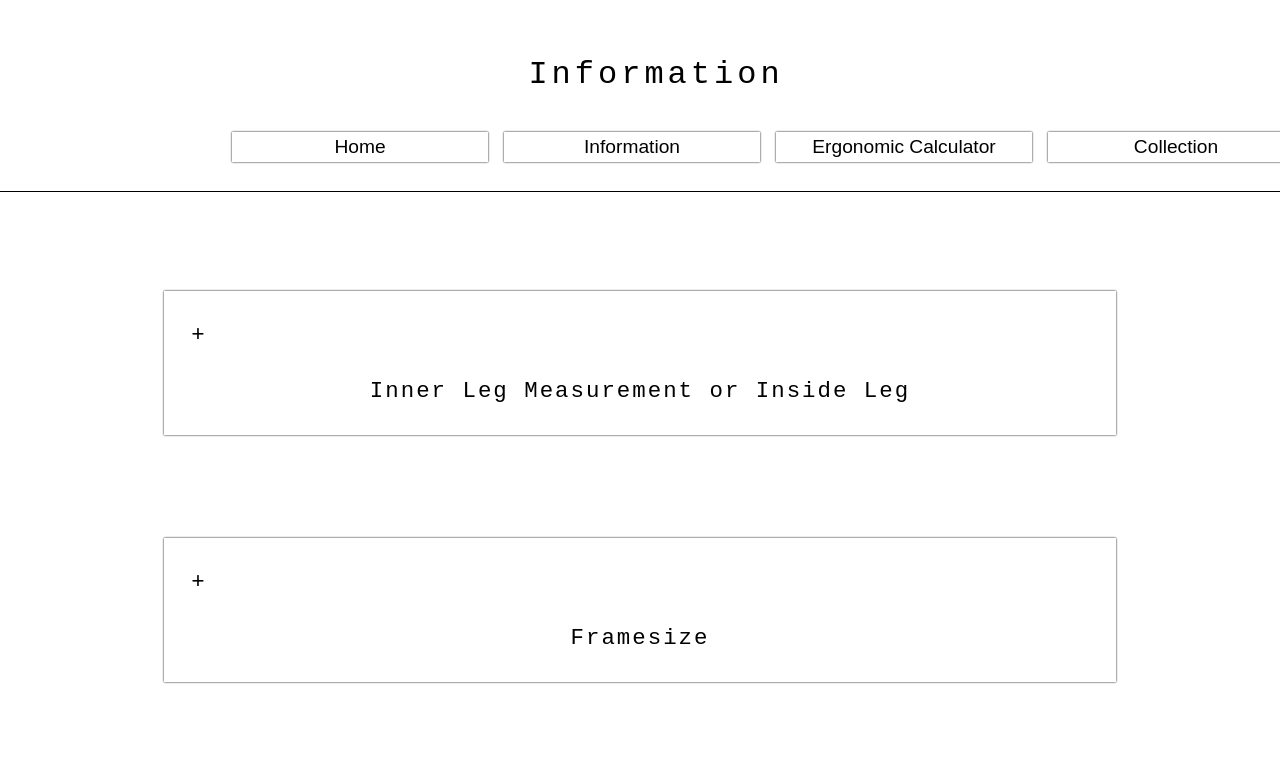
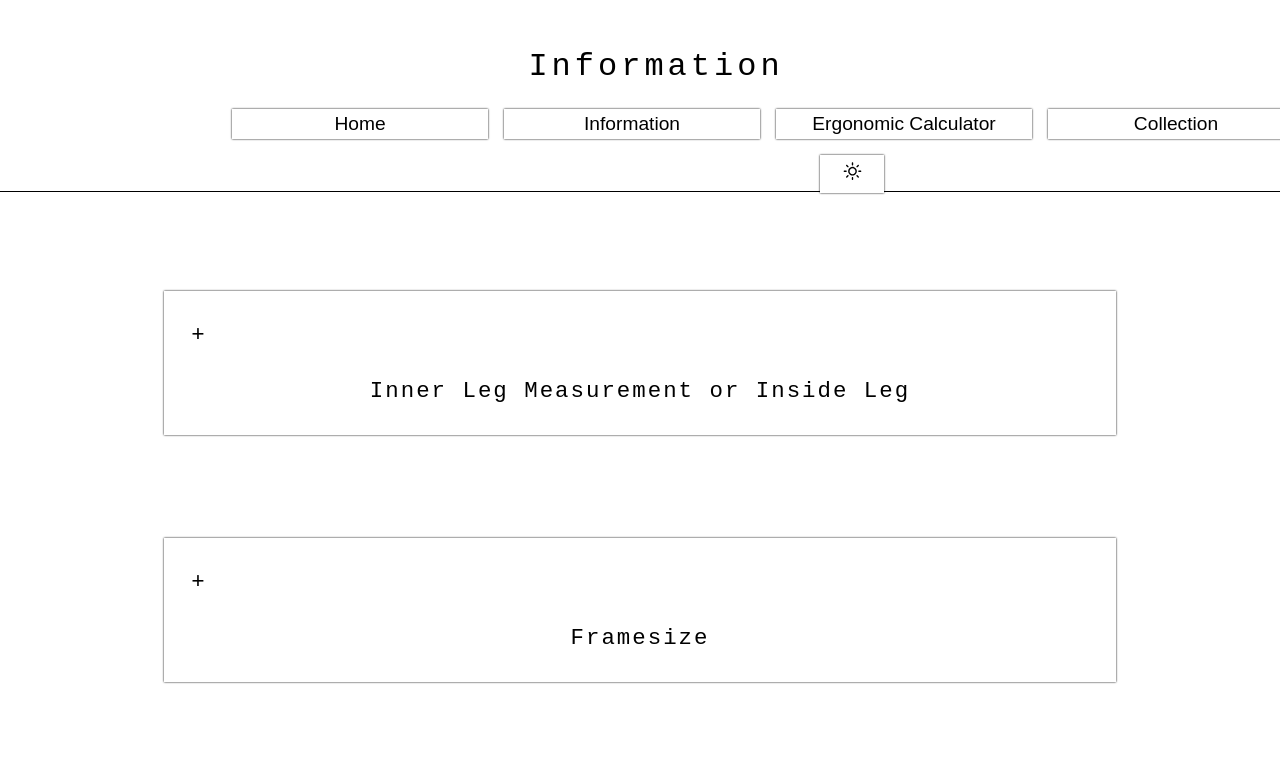
Before and after one commit to thisKonrad/bike_geometry, a Next.js app: page /info in a window 1280 px wide. Shown: the top 781 px of the page. Built offline with nearby package versions, Linux system fonts and the light colour scheme.

Commit message:
Dark Mode Done! ::::::::::::::

```diff
--- /dev/null
+++ b/components/DarkModeToggle/index.jsx
@@ -0,0 +1,22 @@
+/* :::: DARK MODE TOGGLE :::: */
+import { WiDaySunny } from "react-icons/wi";
+import { WiMoonAltWaningCrescent4 } from "react-icons/wi"
+import {useToggleStore} from '../Zustand';
+
+
+export default function DarkModeToggle(){
+
+ const isToggled = useToggleStore(state => state.isToggled);
+ const toggle = useToggleStore(state => state.toggle);
+
+ console.log('ToggleState Button ', isToggled)
+
+
+ return (<div>
+  <button
+  className='darkmode_button'
+    onClick={toggle}>
+      {isToggled ? <WiMoonAltWaningCrescent4 size={25}/> : <WiDaySunny size={25}/>}
+    </button>
+  </div>);
+};
--- a/components/DetailCard/index.jsx
+++ b/components/DetailCard/index.jsx
@@ -100,9 +100,10 @@ return (<>
         {isTooltipVisible && <div className={DetailCardStyle.tooltip_center_001}>Seattube Angle: {data.seatTubeAngle}</div>}
         <Image
             src={currentImageUrl}
-            width={450}
+            width={520}
             height={400}
             alt="bike image"
+            className={DetailCardStyle.image}
         />
         {isTooltipVisible && <div className={DetailCardStyle.tooltip_right_002}>Wheelsize: {data.wheelsize}</div>}
         {isTooltipVisible && <div className={DetailCardStyle.tooltip_left_002}>Crank Length: {data.crankLength}</div>}
--- a/components/Header/index.jsx
+++ b/components/Header/index.jsx
@@ -3,6 +3,7 @@
 import CollectionSearchBar from '../CollectionSearchBar'
 import NavBar from '../NavBar'
 import HeaderStyle from '../../styles/HeaderStyle.module.css';
+import DarkModeToggle from '../DarkModeToggle';
 
 
 export default function Header ({currentPageTitle}) {
@@ -22,6 +23,7 @@ return (<>
     show={ currentPageTitle === 'Collection'}
     />
     </div>
+    <DarkModeToggle/>
     </section>
 </header>
 </>)
--- a/components/Zustand/index.jsx
+++ b/components/Zustand/index.jsx
@@ -1,5 +1,6 @@
 /* :::: ZUSTAND STORE :::: */
 import {create} from 'zustand';
+import {persist} from 'zustand/middleware';
 
 
 export const useStore = create((set) => ({
@@ -17,3 +18,17 @@ export const useStore = create((set) => ({
     updateExpanded:(value)=> set({expanded: value}),
 
 }));
+
+
+export const useToggleStore = create(
+    persist(
+      (set) => ({
+        isToggled: false,
+        toggle: () => set((state) => ({ isToggled: !state.isToggled })),
+      }),
+      {
+        name: 'toggle-storage', /* :: name of the item in the storage (must be unique)*/
+       /* :: storage: createJSONStorage(() => localStorage), // (optional) by default, 'localStorage' is used */
+      }
+    )
+);
--- a/package.json
+++ b/package.json
@@ -14,11 +14,14 @@
     "next": "14.0.4",
     "react": "^18",
     "react-dom": "^18",
+    "react-icons": "^5.0.1",
     "react-loader-spinner": "^6.1.6",
     "react-router-dom": "^6.21.3",
     "reactjs-popup": "^2.0.6",
     "swr": "^2.2.4",
-    "zustand": "^4.5.0"
+    "use-local-storage": "^3.0.0",
+    "zustand": "^4.5.0",
+    "zustand-persist": "^0.4.0"
   },
   "devDependencies": {
     "eslint": "^8",
--- a/pages/_app.jsx
+++ b/pages/_app.jsx
@@ -1,7 +1,17 @@
 /* :::: APP :::: */
+import { useToggleStore } from '../components/Zustand/index.jsx';
+import { useEffect } from 'react';
 import '@/styles/globals.css';
+
 
 export default function App({ Component, pageProps }) {
 
-  return <Component {...pageProps} />
+  const isToggled = useToggleStore(state => state.isToggled);
+
+  useEffect(() => {
+    document.documentElement.setAttribute('data-theme', isToggled ? 'dark' : 'light');
+  }, [isToggled]);
+
+
+  return (<Component {...pageProps} />)
 }
--- a/pages/_document.jsx
+++ b/pages/_document.jsx
@@ -1,6 +1,9 @@
-import { Html, Head, Main, NextScript } from 'next/document'
+/* :::: DOCUMENT :::: */
+import { Html, Head, Main, NextScript } from 'next/document';
+
 
 export default function Document() {
+
   return (
     <Html lang="en">
       <Head />
--- a/styles/InfoStyle.module.css
+++ b/styles/InfoStyle.module.css
@@ -55,4 +55,6 @@
 .image{
     float: inline-end;
     padding: 1rem;
+    background: var(--imageBackground);
+    box-shadow: var(--imageShadow);
 }
--- a/styles/globals.css
+++ b/styles/globals.css
@@ -3,6 +3,18 @@
 :root{
   font-family: 'Courier New', Courier, monospace;
   font-size: 100%;
+/*   --mainColor: white;
+  --accentColor: black;
+  --fontColor: black;
+  --cardShadow: 0px 0px 1px black;
+  --pageShadow: 0px 0px 2px black;
+  --backgroundColor: white;
+  --headerColor: white;
+  --bikeCardColor: white;
+  --modalBackground: rgba(0, 0, 0, 0.45); */
+}
+
+:root[data-theme='light']{
   --mainColor: white;
   --accentColor: black;
   --fontColor: black;
@@ -11,33 +23,30 @@
   --backgroundColor: white;
   --headerColor: white;
   --bikeCardColor: white;
+  --imageBackground: transparent;
+  --imageShadow: 0px 0px 2px transparent;
   --modalBackground: rgba(0, 0, 0, 0.45);
+  transition: all 0.25s linear;
 }
 
-.light{
-  transition: all 0.25s linear;
-  --mainColor: white;
-  --accentColor: black;
-  --fontColor: black;
-  --cardShadow: 0px 0px 1px black;
-  --pageShadow: 0px 0px 2px black;
-  --backgroundColor: white;
-  --headerColor: white;
-  --bikeCardColor: white;
-  --modalBackground: rgba(0, 0, 0, 0.45);
-}
 
-.dark{
-  transition: all 0.25s linear;
-  --mainColor: black;
+:root[data-theme='dark']{
+  --mainColor:rgb(23, 23, 23);
   --accentColor: white;
   --fontColor: white;
   --cardShadow: 0px 0px 1px white;
   --pageShadow: 0px 0px 2px white;
-  --backgroundColor: black;
-  --headerColor: black;
-  --bikeCardColor: black;
+  --backgroundColor: rgb(38, 38, 38);
+  --headerColor: rgb(21, 21, 21);
+  --bikeCardColor: rgb(23, 23, 23);
+  --imageBackground: white;
+  --imageShadow: 0px 0px 8px white;
   --modalBackground: rgba(255, 255, 255, 0.45);
+  transition: all 0.25s linear;
+}
+
+.darkmode_button{
+  width: 4rem;
 }
 
 
@@ -45,6 +54,7 @@ body{
 width: 100%;
 height: 100%;
 margin: 0em auto;
+color: var(--fontColor);
 background: var(--backgroundColor);
 }
 
@@ -53,6 +63,7 @@ button{
   width: 16rem;
   margin: 0.5rem;
   font-size: 1.2rem;
+  color: var(--fontColor);
 /* top | right | bottom | left */
   padding: 4px 14px 4px 14px;
   border: none;
@@ -60,7 +71,7 @@ button{
   box-shadow:0px 0px 2px rgba(0, 0, 0);
 }
 button:hover{
-  box-shadow:0px 0px 0px rgba(0, 0, 0);
+  box-shadow: var(--pageShadow);
 }
 
 input, select{
```
Also changed, not shown: pages/index.jsx (+8 -2 lines), styles/DetailCardStyle.module.css (+7 -18 lines), styles/Home.module.css (line endings or trailing spaces), 1 other file (tests, documents, lock files or other folders).
